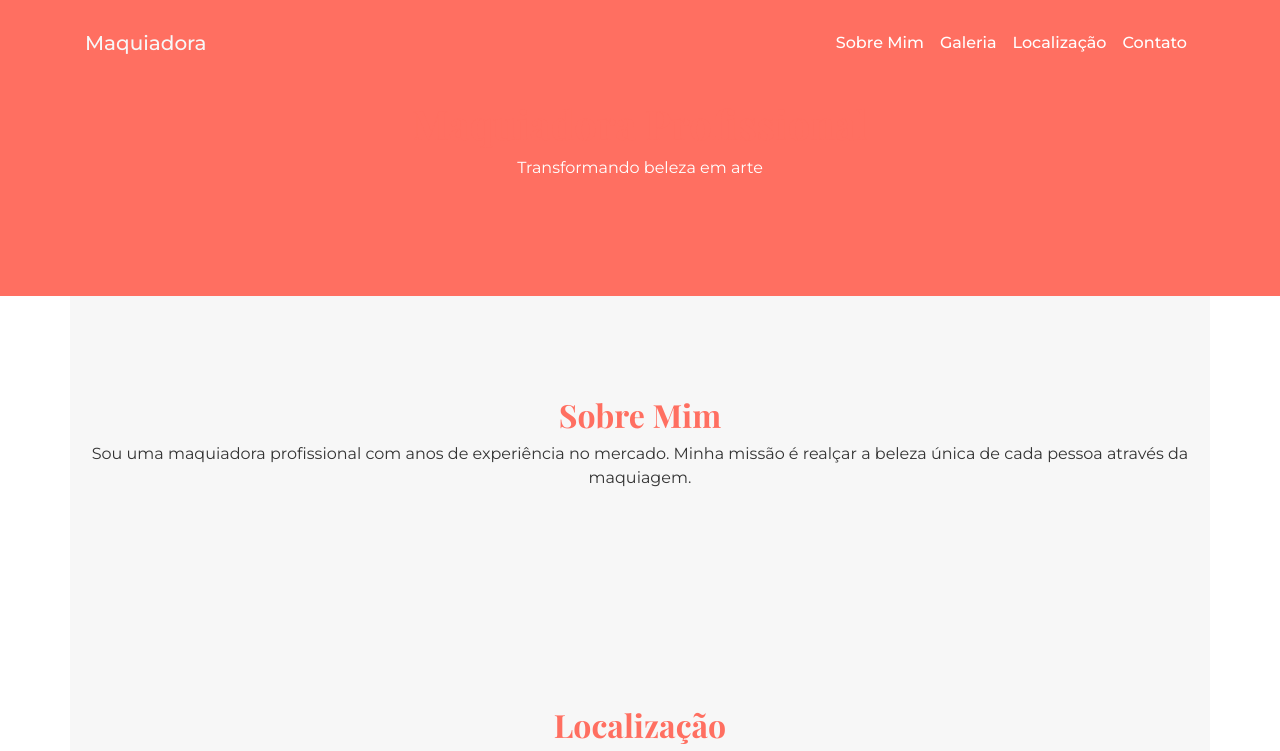
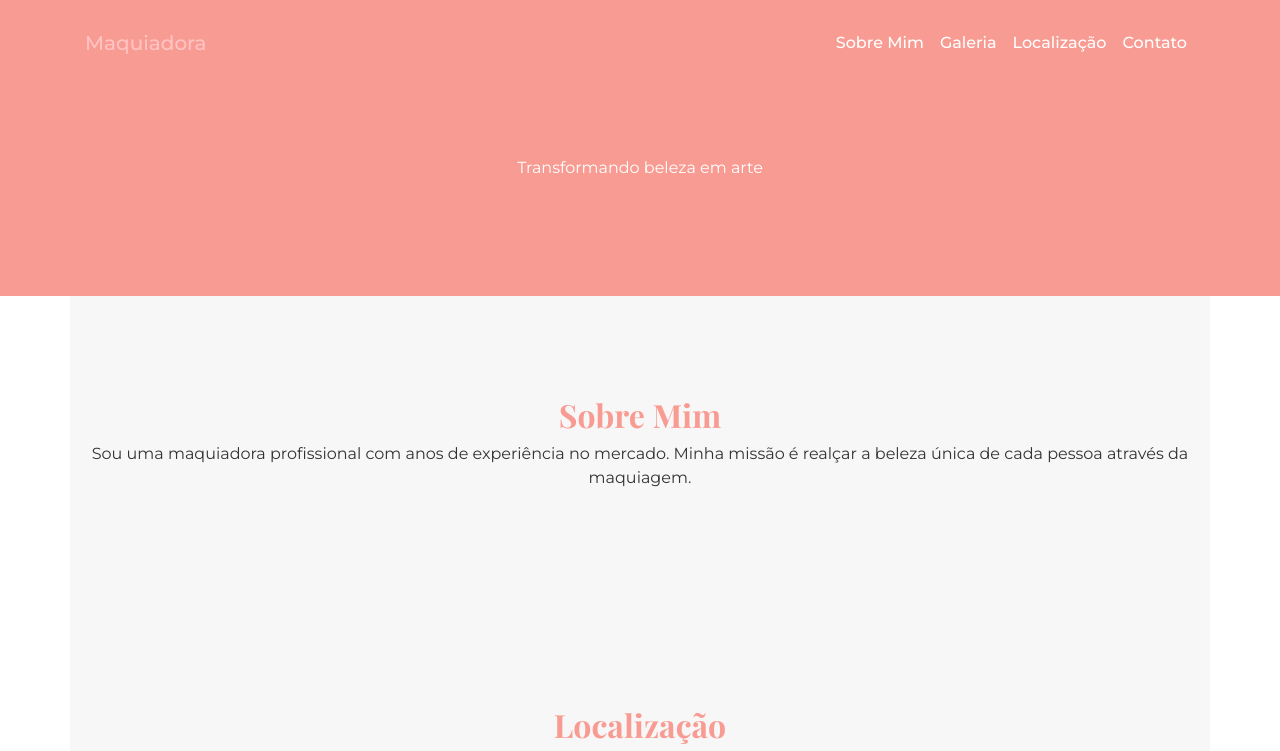
Before and after one commit to BrunoOliveira90/Studio-Yasmin-Valeria-Beauty, a plain HTML site: page index.html in a window 1280 px wide. In both pictures the pointer is over the link "Maquiadora". Shown: the top 751 px of the page. Drawn offline with nearby package versions, Linux system fonts and the light colour scheme.

Commit message:
Updates.

```diff
--- a/index.html
+++ b/index.html
@@ -14,7 +14,7 @@
   <style>
     :root {
       --main-bg-color: #ffffff;
-      --accent-color: #ff6f61;
+      --accent-color: #f89c93;
       --text-color: #333333;
       --light-bg-color: #f7f7f7;
     }
@@ -46,7 +46,7 @@
     }
 
     .navbar a:hover {
-      color: #f7f7f7 !important;
+      color: #ffc3c3 !important;
     }
 
     .header {
@@ -97,7 +97,7 @@
     }
 
     .btn:hover {
-      background-color: #e95b52;
+      background-color: #ffb3ad;
       transform: scale(1.05);
     }
 
```
Also changed, not shown: 1 other file.
